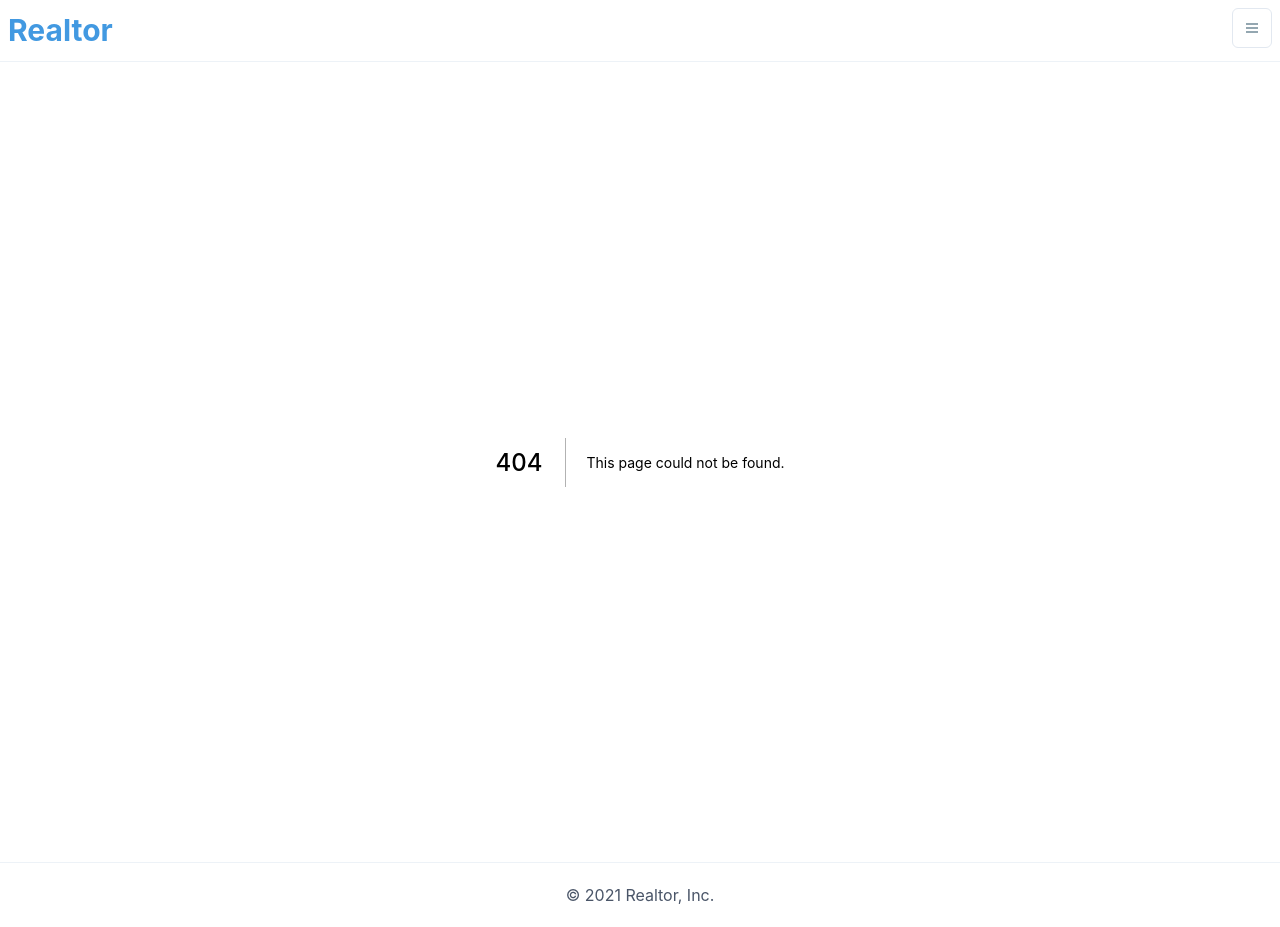
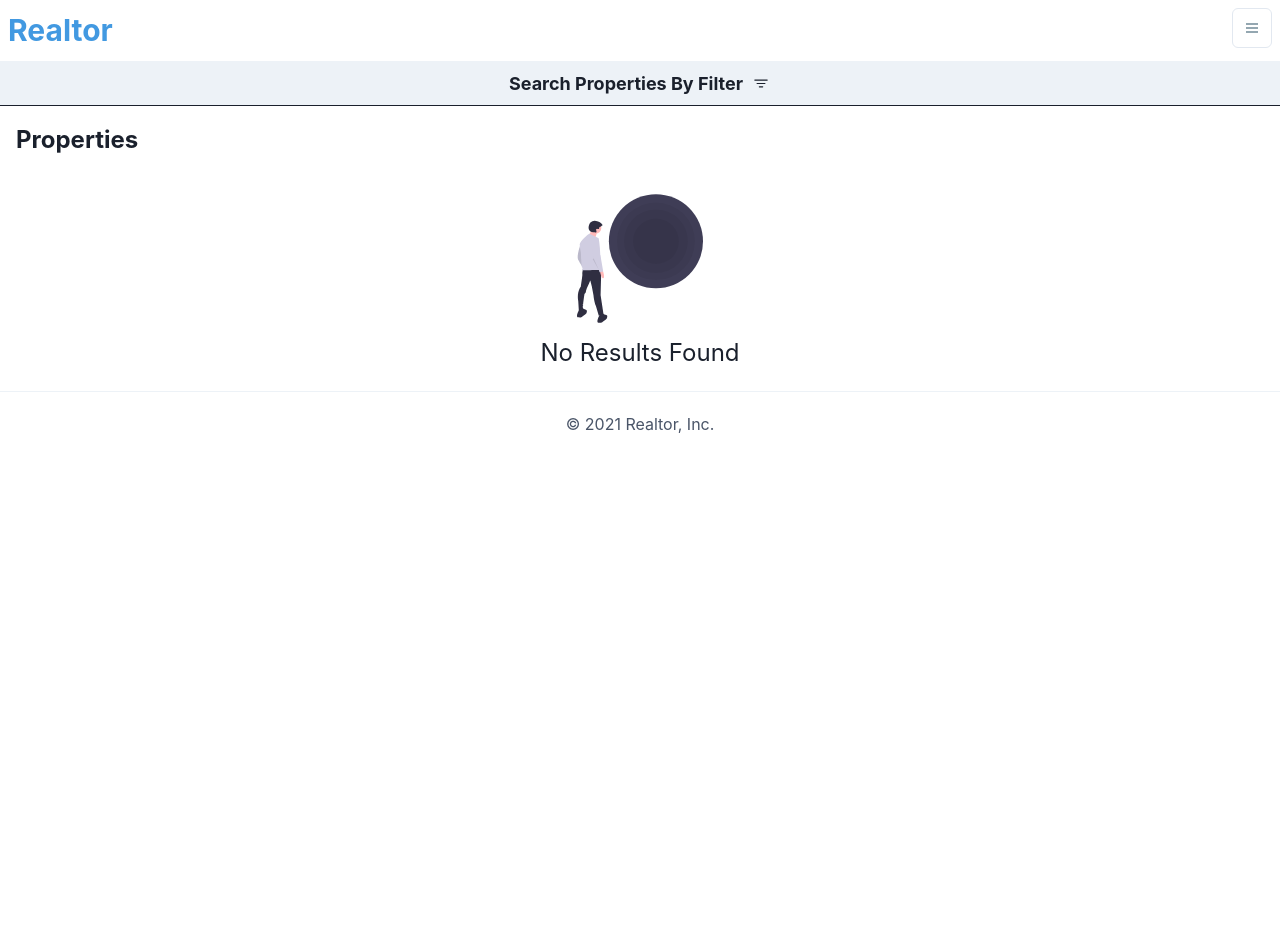
Before and after one commit to EhsanSaraee/Estate-App, a Next.js app: page /search in a window 1280 px wide. Before the commit this address had no page. After the commit the page ends 800 px from the top, so only its background shows below. Built offline with nearby package versions, Linux system fonts and the light colour scheme.

Commit message:
create search page

```diff
--- /dev/null
+++ b/components/SearchFilters.jsx
@@ -0,0 +1,6 @@
+const SearchFilters = () => {
+  return <div>
+    Search Filters
+  </div>;
+};
+export default SearchFilters;
--- a/package.json
+++ b/package.json
@@ -23,6 +23,7 @@
       "react-icons": "^4.2.0"
    },
    "devDependencies": {
+      "@types/react": "^17.0.45",
       "eslint": "8.16.0",
       "eslint-config-next": "12.1.6"
    }
--- /dev/null
+++ b/pages/search.jsx
@@ -0,0 +1,59 @@
+import { useState } from 'react';
+import { useRouter } from 'next/router';
+import Image from 'next/image';
+import { Flex, Box, Text, Icon } from '@chakra-ui/react';
+import { BsFilter } from 'react-icons/bs';
+import SearchFilters from '@/components/SearchFilters';
+import Property from '@/components/Property';
+import noresult from '@/assets/images/noresult.svg';
+
+const Search = () => {
+   const [searchFilters, setSearchFilters] = useState(false);
+   const {
+      query: { purpose },
+   } = useRouter();
+
+   return (
+      <Box>
+         <Flex
+            cursor="pointer"
+            bg="gray.100"
+            borderColor="gray.200"
+            borderBottom="1px"
+            p="2"
+            fontWeight="bold"
+            fontSize="lg"
+            justifyContent="center"
+            alignItems="center"
+            onClick={() => setSearchFilters((prev) => !prev)}
+         >
+            <Text>Search Properties By Filter</Text>
+            <Icon paddingLeft="2" w="7" as={BsFilter} />
+         </Flex>
+         {searchFilters && <SearchFilters />}
+         <Text fontSize="2xl" p="4" fontWeight="bold">
+            Properties {purpose}
+         </Text>
+         <Flex flexWrap="wrap">
+            {[].map((property) => (
+               <Property key={property.id} {...property} />
+            ))}
+         </Flex>
+         {![].length && (
+            <Flex
+               justifyContent="center"
+               alignItems="center"
+               flexDirection="column"
+               marginTop="5"
+               marginBottom="5"
+            >
+               <Image src={noresult} alt="no result" />
+               <Text fontSize="2xl" marginTop="3">
+                  No Results Found
+               </Text>
+            </Flex>
+         )}
+      </Box>
+   );
+};
+export default Search;
```
Also changed, not shown: 2 other files (tests, documents, lock files or other folders).
